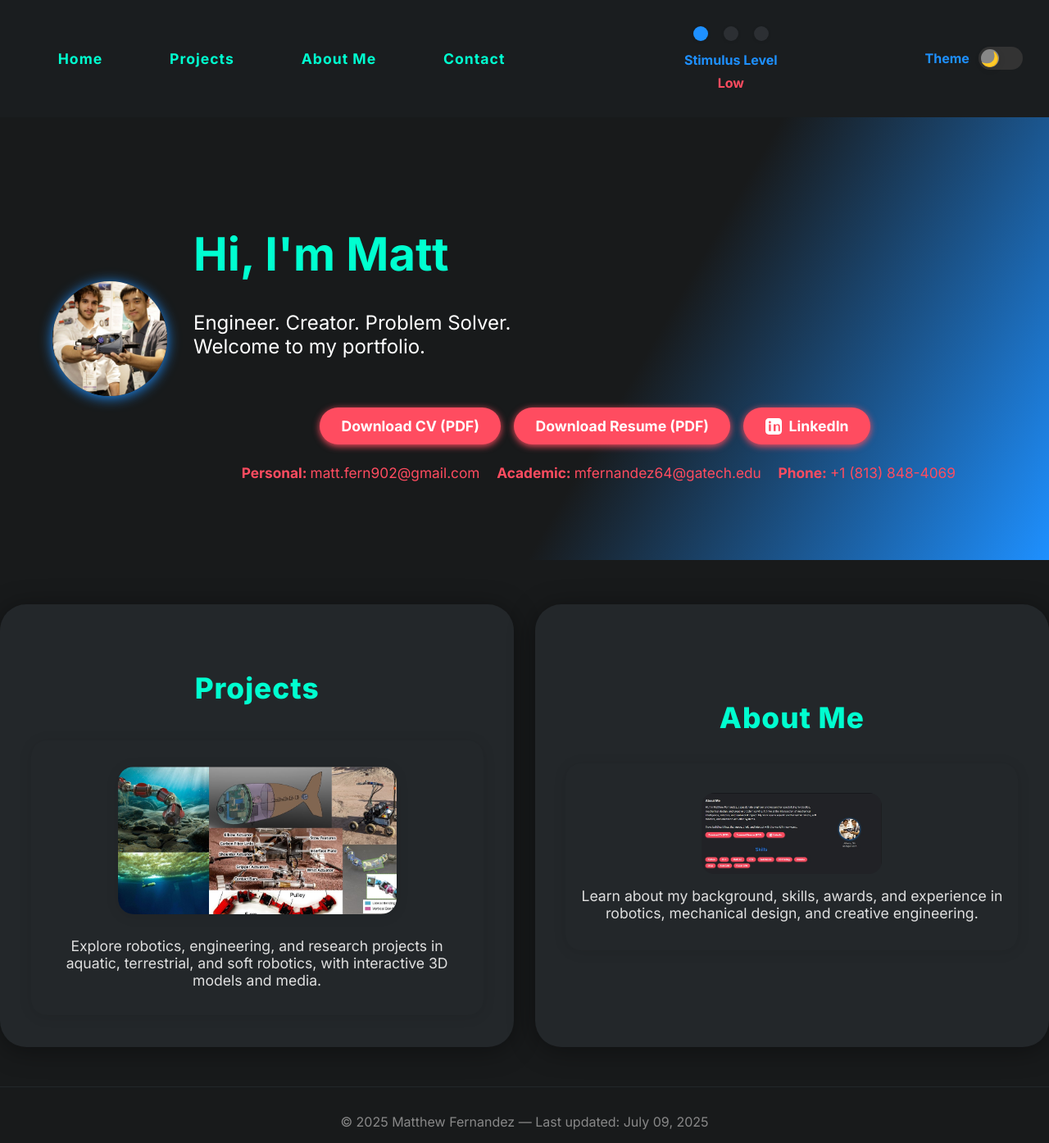
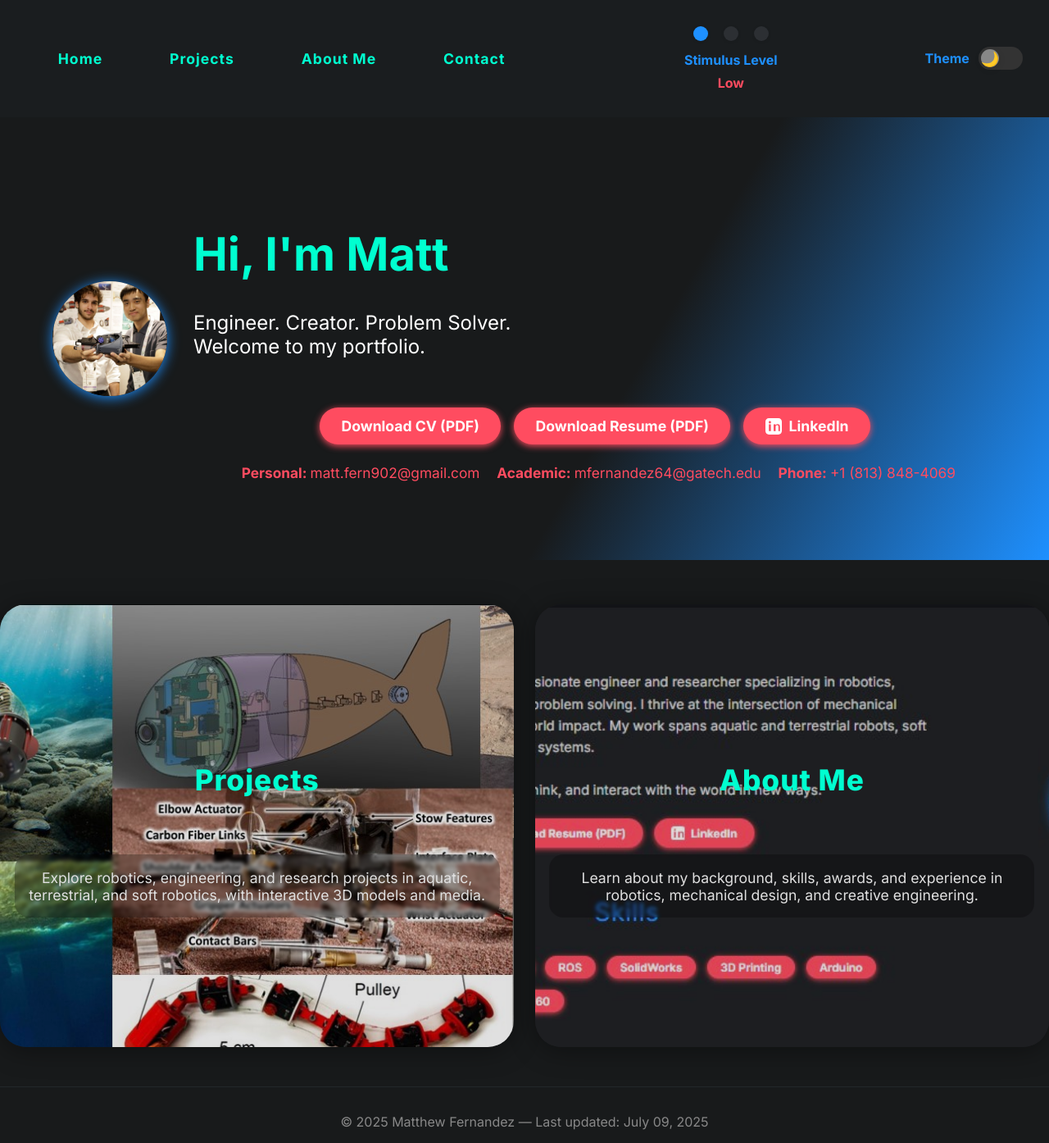
Before and after one commit to mattfern902/mattsPortfolioWebsite, a Jekyll site: the page built from index.md, in a window 1280 px wide. Shown: the whole page at 82% size. Built offline with Jekyll 4.4.1, drawn with Linux system fonts in a browser that asks for light colours.

```diff
--- a/_layouts/default.html
+++ b/_layouts/default.html
@@ -236,12 +236,13 @@
   </style>
   <script type="module" src="https://unpkg.com/@google/model-viewer/dist/model-viewer.min.js"></script>
   {% if site.feed %}<link rel="alternate" type="application/rss+xml" title="{{ site.title }}" href="{{ site.feed.path | default: '/feed.xml' }}">{% endif %}
-  <script async src="https://www.googletagmanager.com/gtag/js?id=G-XXXXXXXXXX"></script>
+  <!-- Google tag (gtag.js) -->
+  <script async src="https://www.googletagmanager.com/gtag/js?id=G-DYQ5QY80Y8"></script>
   <script>
     window.dataLayer = window.dataLayer || [];
     function gtag(){dataLayer.push(arguments);}
     gtag('js', new Date());
-    gtag('config', 'G-XXXXXXXXXX');
+    gtag('config', 'G-DYQ5QY80Y8');
   </script>
 </head>
 <body>
--- a/_layouts/home.html
+++ b/_layouts/home.html
@@ -91,19 +91,15 @@ layout: default
 }
 </style>
 <div class="landing-split">
-  <a href="{{ site.baseurl }}/projects.html" class="landing-tile" id="projects-tile" style="text-decoration:none;">
-    <div class="landing-tile-title" style="margin-top:1.2em;margin-bottom:1.2em;">Projects</div>
-    <div class="landing-preview" style="background:var(--card-bg);box-shadow:0 2px 16px rgba(0,0,0,0.10);padding:2em 1em 2em 1em;min-height:unset;display:flex;flex-direction:column;align-items:center;justify-content:flex-start;">
-      <img src="{{ site.baseurl }}/assets/projectsPreview.jpg" alt="Project preview" style="width:100%;max-width:340px;min-height:180px;max-height:260px;object-fit:cover;border-radius:1.2em;margin-bottom:1.2em;box-shadow:0 2px 16px rgba(0,0,0,0.10);">
-      <div style="color:#e0e0e0;font-size:1.1em;text-align:center;margin-top:0.5em;">Explore robotics, engineering, and research projects in aquatic, terrestrial, and soft robotics, with interactive 3D models and media.</div>
-    </div>
+  <a href="{{ site.baseurl }}/projects.html" class="landing-tile" id="projects-tile" style="text-decoration:none;position:relative;background:url('{{ site.baseurl }}/assets/projectsPreview.jpg') center/cover no-repeat;">
+    <div class="landing-tile-title" style="position:relative;z-index:2;text-align:center;font-size:2.2rem;font-weight:800;color:var(--accent);margin-top:2em;">Projects</div>
+    <div style="position:relative;z-index:2;color:#e0e0e0;font-size:1.1em;text-align:center;margin:2em 1em 2em 1em;backdrop-filter:blur(2px);background:rgba(0,0,0,0.25);border-radius:1em;padding:1em;">Explore robotics, engineering, and research projects in aquatic, terrestrial, and soft robotics, with interactive 3D models and media.</div>
+    <div style="position:absolute;inset:0;border-radius:2em;background:rgba(0,0,0,0.12);"></div>
   </a>
-  <a href="{{ site.baseurl }}/about" class="landing-tile" id="about-tile" style="text-decoration:none;">
-    <div class="landing-tile-title">About Me</div>
-    <div class="landing-preview">
-      <img src="{{ site.baseurl }}/assets/aboutMePreview.jpg" alt="About Me preview" style="width:100%;max-width:220px;height:auto;border-radius:1em;object-fit:contain;background:var(--card-bg);margin-bottom:1em;">
-      <div style="color:#e0e0e0;font-size:1.1em;text-align:center;">Learn about my background, skills, awards, and experience in robotics, mechanical design, and creative engineering.</div>
-    </div>
+  <a href="{{ site.baseurl }}/about" class="landing-tile" id="about-tile" style="text-decoration:none;position:relative;background:url('{{ site.baseurl }}/assets/aboutMePreview.jpg') center/cover no-repeat;">
+    <div class="landing-tile-title" style="position:relative;z-index:2;text-align:center;font-size:2.2rem;font-weight:800;color:var(--accent);margin-top:2em;">About Me</div>
+    <div style="position:relative;z-index:2;color:#e0e0e0;font-size:1.1em;text-align:center;margin:2em 1em 2em 1em;backdrop-filter:blur(2px);background:rgba(0,0,0,0.25);border-radius:1em;padding:1em;">Learn about my background, skills, awards, and experience in robotics, mechanical design, and creative engineering.</div>
+    <div style="position:absolute;inset:0;border-radius:2em;background:rgba(0,0,0,0.12);"></div>
   </a>
 </div>
 <div id="bouncing-robot" style="position:fixed;width:64px;height:64px;z-index:10;left:20vw;top:30vh;pointer-events:none;">
```
Also changed, not shown: other parts of _layouts/home.html (+2 -14 lines).
